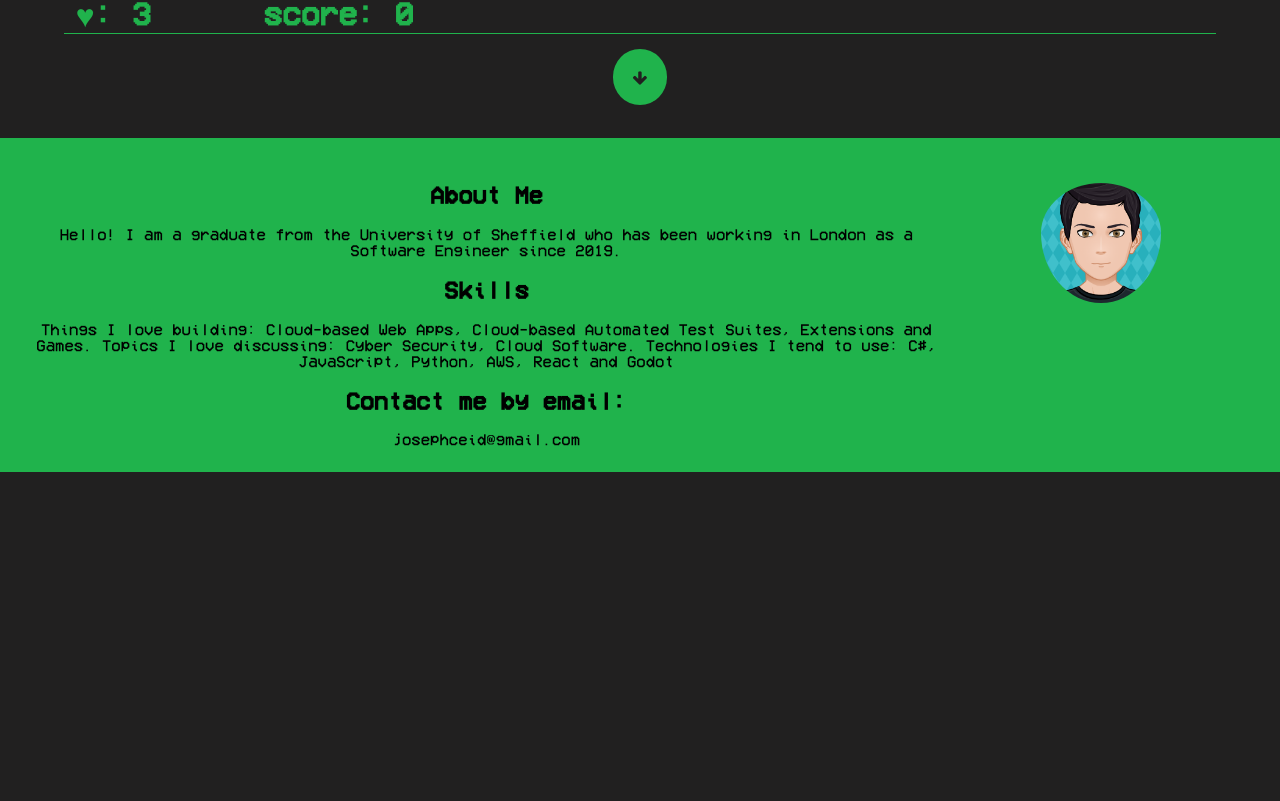
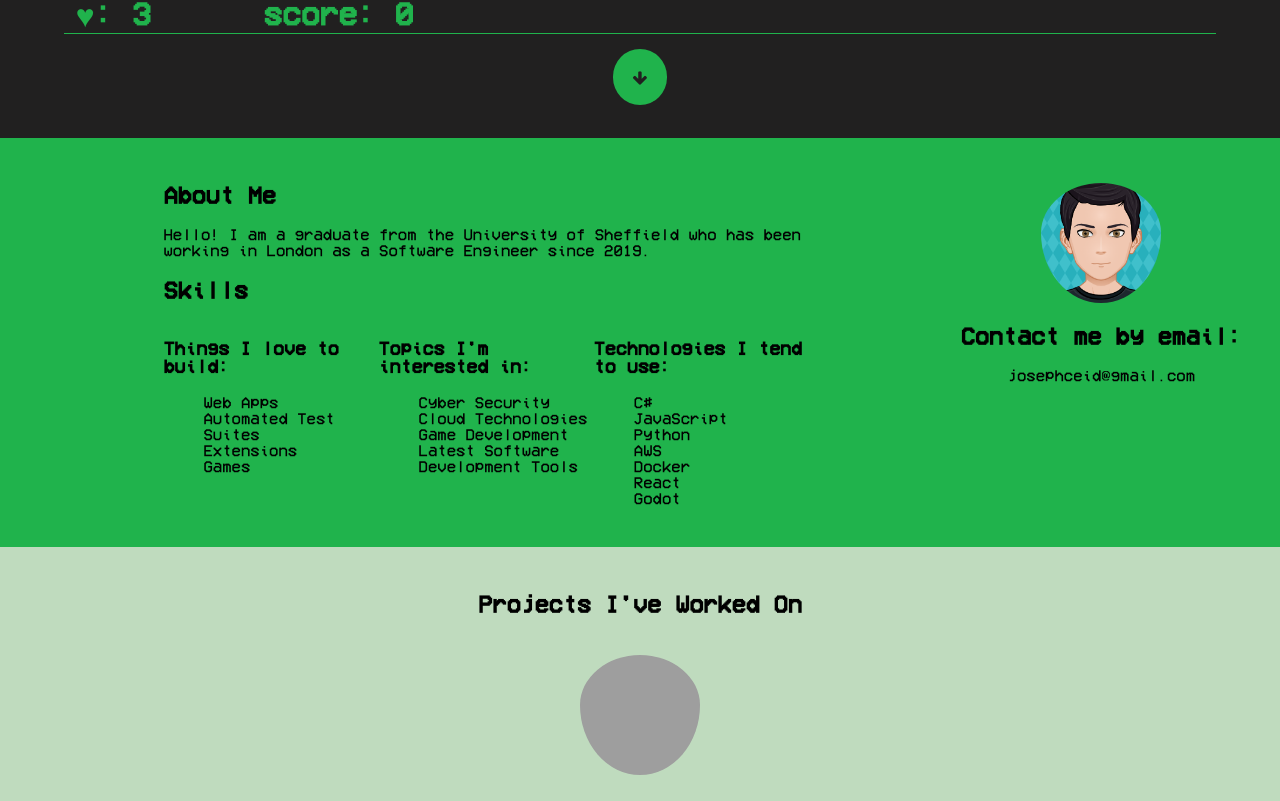
Before and after one commit to JosephEid/josepheid.co.uk, a React (Create React App) app: page / in a window 1280 px wide. Shown: the part 662-1463 px from the top of the page. Before the commit the page ends 1134 px from the top, so only its background shows below. Built offline with nearby package versions, Linux system fonts and the light colour scheme; grey boxes are pictures that could not be loaded.

Commit message:
Finish About section and start Projects

```diff
--- a/src/App.js
+++ b/src/App.js
@@ -1,6 +1,8 @@
 import React from 'react'
 import Header from './Components/Header/Header'
 import About from './Components/About/About'
+import Projects from './Components/Projects/Projects'
+
 import './App.css'
 
 function App () {
@@ -8,6 +10,7 @@ function App () {
     <div className="App">
       <Header />
       <About />
+      <Projects />
     </div>
   )
 }
--- a/src/Components/About/About.css
+++ b/src/Components/About/About.css
@@ -3,12 +3,30 @@
   display: flex;
 }
 
-.About__Col-9 {
+.About__Col-75 {
   width: 75%;
 }
 
-.About__Col-3 {
+.About__Col-25 {
   width: 25%;
+}
+
+.About__Col-33 {
+  width: 33.33%;
+}
+
+.About__Col-content {
+  width: 70%;
+  margin: auto;
+  text-align: left;
+}
+
+.About__Skills {
+  display: flex;
+}
+
+ul {
+  list-style-type: none;
 }
 
 .About__ProfilePic {
--- a/src/Components/About/About.js
+++ b/src/Components/About/About.js
@@ -5,28 +5,87 @@ function About () {
   return (
     <section id="about" className="About">
       <div className="About__Row">
-        <div className="About__Col-9">
-          <h2>About Me</h2>
-          <p>Hello! I am a graduate from the University of Sheffield who has been working in London as a Software Engineer since 2019.</p>
-          <h2>Skills</h2>
-          <p>
-            Things I love building: Cloud-based Web Apps, Cloud-based Automated Test Suites, Extensions and Games.
-            Topics I love discussing: Cyber Security, Cloud Software.
-            Technologies I tend to use: C#, JavaScript, Python, AWS, React and Godot
-          </p>
-          <div className="row">
-            <div className="columns contact-details">
-              <h2>Contact me by email:</h2>
-              <span>josephceid@gmail.com</span>
+        <div className="About__Col-75">
+          <div className="About__Col-content">
+            <h2>About Me</h2>
+            <p>Hello! I am a graduate from the University of Sheffield who has been working in London as a Software Engineer since 2019.</p>
+            <h2>Skills</h2>
+            <div className="About__Skills">
+              <div className="About__Col-33">
+                <h3>Things I love to build:</h3>
+                <ul>
+                  <li>
+                    Web Apps
+                  </li>
+                  <li>
+                    Automated Test Suites
+                  </li>
+                  <li>
+                    Extensions
+                  </li>
+                  <li>
+                    Games
+                  </li>
+                </ul>
+              </div>
+              <div className="About__Col-33">
+                <h3>Topics I&apos;m interested in:</h3>
+                <ul>
+                  <li>
+                    Cyber Security
+                  </li>
+                  <li>
+                    Cloud Technologies
+                  </li>
+                  <li>
+                    Game Development
+                  </li>
+                  <li>
+                    Latest Software Development Tools
+                  </li>
+                </ul>
+              </div>
+              <div className="About__Col-33">
+                <h3>Technologies I tend to use:</h3>
+                <ul>
+                  <li>
+                    C#
+                  </li>
+                  <li>
+                    JavaScript
+                  </li>
+                  <li>
+                    Python
+                  </li>
+                  <li>
+                    AWS
+                  </li>
+                  <li>
+                    Docker
+                  </li>
+                  <li>
+                    React
+                  </li>
+                  <li>
+                    Godot
+                  </li>
+                </ul>
+              </div>
             </div>
           </div>
         </div>
-        <div className="About__Col-3">
+        <div className="About__Col-25">
           <img
             className="About__ProfilePic"
             src='myAvatar.png'
             alt="Avatar"
           />
+          <div>
+            <div>
+              <h2>Contact me by email:</h2>
+              <span>josephceid@gmail.com</span>
+            </div>
+          </div>
         </div>
       </div>
     </section>
--- a/src/Components/Invader/Invader.js
+++ b/src/Components/Invader/Invader.js
@@ -4,7 +4,7 @@ function Invader (myGameArea, text, width, height, x, y) {
   this.text = text
   this.width = width
   this.height = height
-  this.speed = 1
+  this.speed = 5
   this.angle = 0
   this.moveAngle = 1
   this.x = x
@@ -22,9 +22,12 @@ function Invader (myGameArea, text, width, height, x, y) {
     this.spriteHeight = this.height
   }
 
-  this.newPos = function () {
-    this.angle += this.moveAngle * Math.PI / 240
-    this.x += this.speed * Math.sin(this.angle)
+  this.newPos = function (distance) {
+    this.x += distance
+  }
+
+  this.rowDown = function (distance) {
+    this.y += distance
   }
 
   this.die = function () {
--- a/src/Components/NewGame/NewGame.js
+++ b/src/Components/NewGame/NewGame.js
@@ -5,11 +5,14 @@ function NewGame (canvas) {
   let lives = 3
   let score = 0
   let end = false
+  let dir = 'R'
+
   const myGameArea = {
     start () {
       this.context = canvas.getContext('2d')
       this.frameNo = 0
       this.shotInvertal = setInterval(randomShot, 400)
+      this.xInterval = setInterval(moveInvaders, 1000)
       this.interval = setInterval(updateGameArea, 20)
     },
     stop () {
@@ -51,14 +54,13 @@ function NewGame (canvas) {
       )
     }
   }
+
   canvas.onmousemove = getMousePos
   canvas.onmousedown = handleClick
   myGameArea.start()
-
   function updateGameArea () {
     myGameArea.clear()
     invaders.forEach((x) => x.draw())
-    invaders.forEach((x) => x.newPos())
     cannonShots.forEach((x) => x.draw())
     cannonShots.forEach((x) => x.newPos())
     cannonShots.forEach((x) => checkIfOob(x))
@@ -71,6 +73,23 @@ function NewGame (canvas) {
     drawScoreboard()
     checkEnd()
   }
+
+  let distance = 50
+  function moveInvaders () {
+    const height = invaders[0].spriteHeight
+
+    if (invaders.some((x) => x.x >= canvas.width * 0.9) && dir === 'R') {
+      dir = 'L'
+      distance = -50
+      invaders.forEach((x) => x.rowDown(height))
+    } else if (invaders.some((x) => x.x <= canvas.width * 0.1) && dir === 'L') {
+      dir = 'R'
+      distance = 50
+      invaders.forEach((x) => x.rowDown(height))
+    }
+    invaders.forEach((x) => x.newPos(distance))
+  }
+
   function checkEnd () {
     const nonDeadInvaders = invaders.filter(
       (x) => x.fill === 'white' && x.text !== ' '
@@ -78,7 +97,7 @@ function NewGame (canvas) {
     if (nonDeadInvaders.length === 0) {
       myGameArea.stop()
       drawWin()
-    } else if (lives === 0) {
+    } else if (lives === 0 || invaders.some((x) => x.y >= canvas.height * 0.9)) {
       myGameArea.stop()
       drawLose()
     }
@@ -91,18 +110,13 @@ function NewGame (canvas) {
     ctx.fillText(
       'YOU WIN',
       0.4 * canvas.width,
-      0.5 * canvas.height
+      0.99 * canvas.height
     )
     ctx.fillStyle = 'white'
     ctx.fillText(
-      `Score: ${score}`,
-      0.4125 * canvas.width,
-      0.6 * canvas.height
-    )
-    ctx.fillText(
       'Click anywhere to try again.',
-      0.175 * canvas.width,
-      0.7 * canvas.height
+      0.55 * canvas.width,
+      0.99 * canvas.height
     )
     end = true
   }
@@ -114,18 +128,13 @@ function NewGame (canvas) {
     ctx.fillText(
       'GAME OVER',
       0.4 * canvas.width,
-      0.5 * canvas.height
+      0.99 * canvas.height
     )
     ctx.fillStyle = 'white'
     ctx.fillText(
-      `Score: ${score}`,
-      0.4125 * canvas.width,
-      0.6 * canvas.height
-    )
-    ctx.fillText(
       'Click anywhere to try again.',
-      0.175 * canvas.width,
-      0.7 * canvas.height
+      0.55 * canvas.width,
+      0.99 * canvas.height
     )
     end = true
   }
--- /dev/null
+++ b/src/Components/Project/Project.js
@@ -0,0 +1,21 @@
+import React from 'react'
+import PropTypes from 'prop-types'
+
+function Project (props) {
+  return (
+    <div className="Project">
+      <img
+        className="About__ProfilePic"
+        src='src/Images/Projects/antsp.png'
+        alt="Avatar"
+      />
+    </div>
+  )
+}
+
+Project.propTypes = {
+  title: PropTypes.string,
+  image: PropTypes.string
+}
+
+export default Project
--- /dev/null
+++ b/src/Components/Projects/Projects.css
@@ -0,0 +1,7 @@
+.Projects {
+  background-color: rgb(191, 219, 190);
+}
+
+.Projects__Row {
+  padding: 25px;
+}
--- /dev/null
+++ b/src/Components/Projects/Projects.js
@@ -0,0 +1,21 @@
+import React from 'react'
+import Project from '../Project/Project'
+
+import './Projects.css'
+
+function Projects () {
+  const data = require('../../data.json')
+  const listProjects = data.projects.map((project) => <Project key={project.name} data={project} />)
+  return (
+    <section id="projects" className="Projects">
+      <div className="Projects__Row">
+        <h2>Projects I&apos;ve Worked On</h2>
+        <div className="Projects__List">
+          {listProjects}
+        </div>
+      </div>
+    </section>
+  )
+}
+
+export default Projects
--- /dev/null
+++ b/src/data.json
@@ -0,0 +1,10 @@
+{
+  "projects": [
+    {
+      "title": "anTSP",
+      "url": "",
+      "description": "",
+      "image": "Images/Projects/antsp.png"
+    }
+  ]
+}
```
Also changed, not shown: 1 other file (tests, documents, lock files or other folders).
